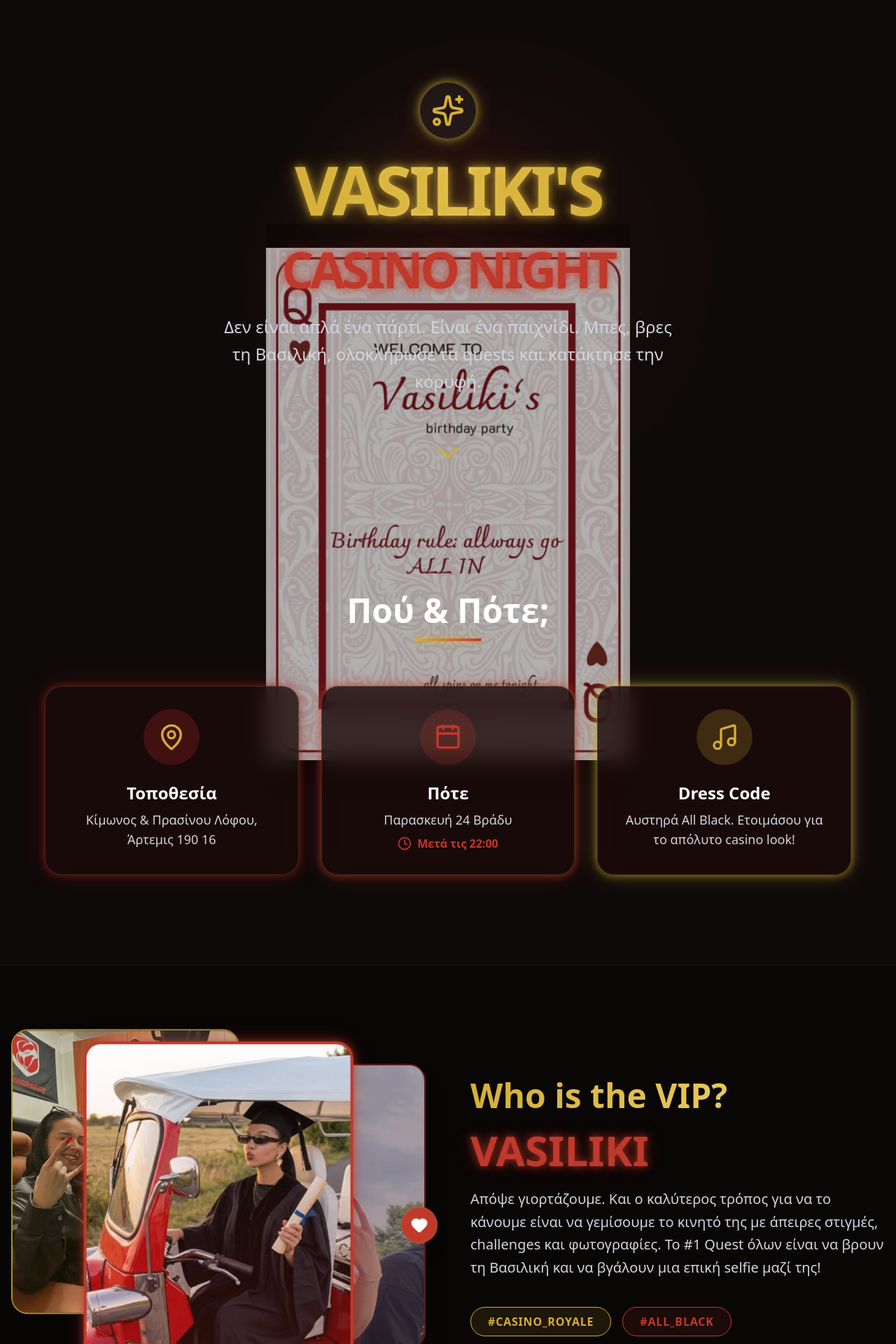
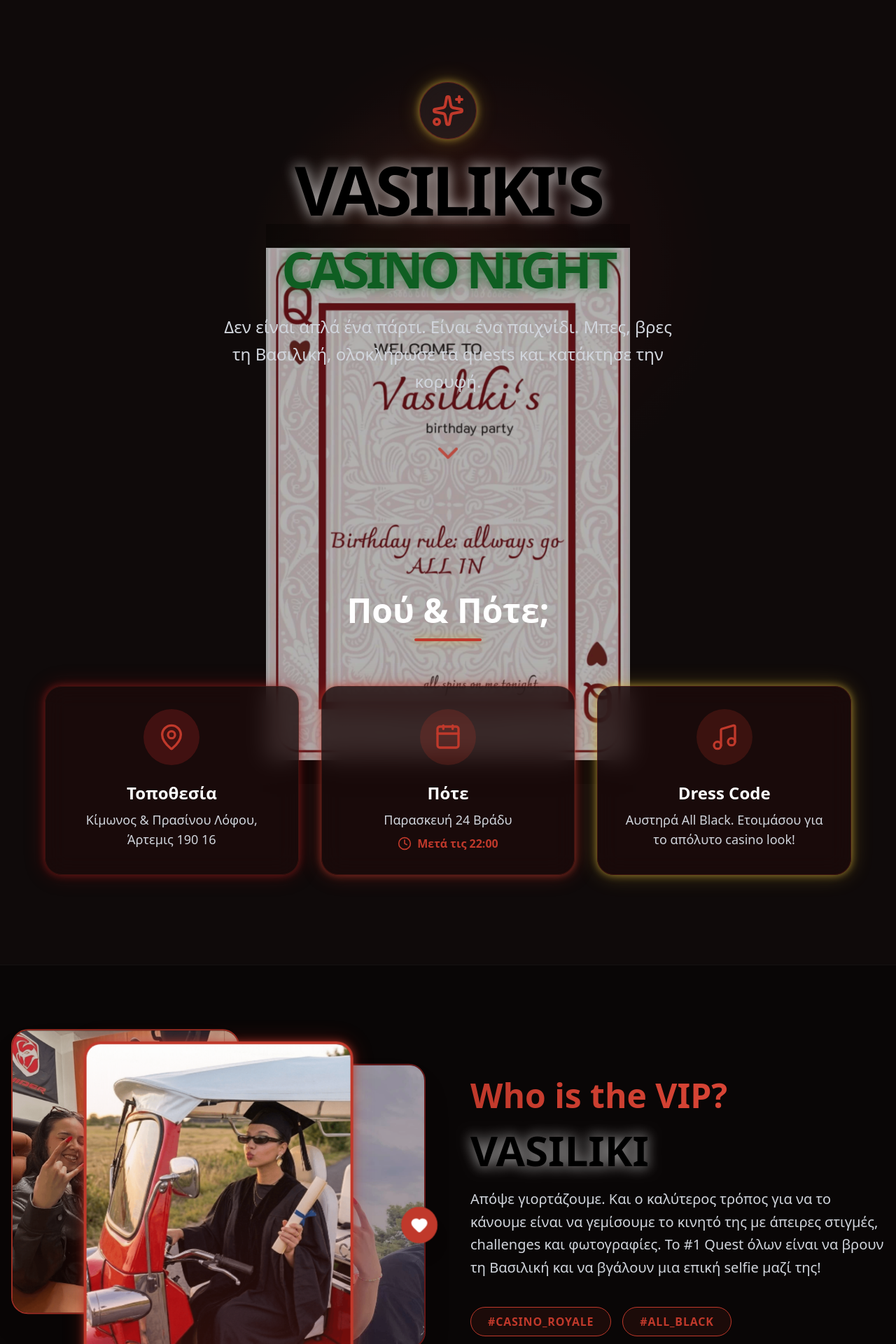
Before and after one commit to gamwmanos/vasos-party-app, a Next.js app: page / in a window 1280 px wide. Shown: the part 80-2000 px from the top of the page at 70% size. Built offline with nearby package versions, Linux system fonts and the light colour scheme.

Commit message:
Update title colors and replace gold with red

```diff
--- a/src/app/dashboard/page.tsx
+++ b/src/app/dashboard/page.tsx
@@ -75,7 +75,7 @@ export default function Dashboard() {
       <header className="flex items-center justify-between py-4 mb-6 border-b border-white/10">
         <div>
           <p className="text-gray-400 text-sm">Player</p>
-          <h2 className="text-2xl font-bold text-transparent bg-clip-text bg-gradient-to-r from-[#d4af37] to-[#f5d76e] text-glow-cyan">
+          <h2 className="text-2xl font-bold text-transparent bg-clip-text bg-gradient-to-r from-[#c0392b] to-[#e74c3c] text-glow-cyan">
             {userName}
           </h2>
         </div>
@@ -86,7 +86,7 @@ export default function Dashboard() {
           <button onClick={() => router.push("/gallery")} className="p-3 bg-white/5 rounded-full border border-white/10 text-[#c0392b] hover:bg-white/10 transition-colors">
             <ImageIcon className="w-6 h-6" />
           </button>
-          <button onClick={() => router.push("/leaderboard")} className="p-3 bg-white/5 rounded-full border border-white/10 text-[#d4af37] hover:bg-white/10 transition-colors">
+          <button onClick={() => router.push("/leaderboard")} className="p-3 bg-white/5 rounded-full border border-white/10 text-[#c0392b] hover:bg-white/10 transition-colors">
             <Trophy className="w-6 h-6" />
           </button>
         </div>
--- a/src/app/gallery/page.tsx
+++ b/src/app/gallery/page.tsx
@@ -92,7 +92,7 @@ export default function Gallery() {
         <button onClick={() => router.push("/dashboard")} className="p-2 bg-white/5 rounded-full text-white hover:bg-white/10">
           <ArrowLeft className="w-6 h-6" />
         </button>
-        <h2 className="text-3xl font-bold text-transparent bg-clip-text bg-gradient-to-r from-[#d4af37] to-[#c0392b] text-glow-cyan">
+        <h2 className="text-3xl font-bold text-transparent bg-clip-text bg-gradient-to-r from-[#c0392b] to-[#c0392b] text-glow-cyan">
           Live Gallery
         </h2>
       </header>
@@ -108,7 +108,7 @@ export default function Gallery() {
             return (
               <div key={quest.id} className="space-y-4">
                 <div className="border-b border-white/10 pb-2">
-                  <h3 className="text-xl font-bold text-[#d4af37]">{quest.title}</h3>
+                  <h3 className="text-xl font-bold text-[#c0392b]">{quest.title}</h3>
                   <p className="text-sm text-gray-400">{quest.description}</p>
                 </div>
 
--- a/src/app/globals.css
+++ b/src/app/globals.css
@@ -3,15 +3,15 @@
 @theme {
   /* Casino Red/Gold Palette */
   --color-casino-red: #c0392b;
-  --color-casino-gold: #d4af37;
+  --color-casino-gold: #c0392b;
   --color-casino-deep: #7f1d1d;
   --color-casino-ruby: #991b1b;
-  --color-casino-light: #fde68a;
+  --color-casino-light: #e74c3c;
 
   /* Aliases for legacy references */
   --color-neon-pink: #c0392b;
   --color-neon-purple: #991b1b;
-  --color-neon-cyan: #d4af37;
+  --color-neon-cyan: #c0392b;
 
   --color-bg-dark: #0f0a0a;
   --color-bg-card: #1c0a0a;
--- a/src/app/leaderboard/page.tsx
+++ b/src/app/leaderboard/page.tsx
@@ -49,7 +49,7 @@ export default function Leaderboard() {
         <button onClick={() => router.push("/dashboard")} className="p-2 bg-white/5 rounded-full text-white hover:bg-white/10">
           <ArrowLeft className="w-6 h-6" />
         </button>
-        <h2 className="text-3xl font-bold text-transparent bg-clip-text bg-gradient-to-r from-[#d4af37] to-[#c0392b] text-glow-cyan">
+        <h2 className="text-3xl font-bold text-transparent bg-clip-text bg-gradient-to-r from-[#c0392b] to-[#c0392b] text-glow-cyan">
           Leaderboard
         </h2>
       </header>
@@ -79,7 +79,7 @@ export default function Leaderboard() {
               </div>
 
               <div className="z-10 flex flex-col items-end">
-                <span className="text-3xl font-black text-[#d4af37] text-glow-cyan">{leader.score}</span>
+                <span className="text-3xl font-black text-[#c0392b] text-glow-cyan">{leader.score}</span>
                 <span className="text-xs text-gray-400 font-medium uppercase tracking-wider">Quests</span>
               </div>
             </motion.div>
--- a/src/app/page.tsx
+++ b/src/app/page.tsx
@@ -85,9 +85,9 @@ export default function Home() {
               backgroundImage: `repeating-linear-gradient(0deg, transparent, transparent 28px, rgba(212,175,55,0.12) 28px, rgba(212,175,55,0.12) 29px), repeating-linear-gradient(90deg, transparent, transparent 28px, rgba(212,175,55,0.06) 28px, rgba(212,175,55,0.06) 29px)`
             }} />
             <div className="absolute inset-0 flex flex-col items-center justify-center gap-8 opacity-40">
-              {['♠','♥','♦','♣','♠','♥','♦','♣'].map((s,i) => <span key={i} className="text-4xl" style={{color: i%2===0 ? '#d4af37' : '#c0392b'}}>{s}</span>)}
+              {['♠','♥','♦','♣','♠','♥','♦','♣'].map((s,i) => <span key={i} className="text-4xl" style={{color: i%2===0 ? '#c0392b' : '#c0392b'}}>{s}</span>)}
             </div>
-            <div className="absolute right-0 top-0 bottom-0 w-1 bg-gradient-to-b from-transparent via-[#d4af37] to-transparent opacity-60" />
+            <div className="absolute right-0 top-0 bottom-0 w-1 bg-gradient-to-b from-transparent via-[#c0392b] to-transparent opacity-60" />
           </div>
           {/* Center: the image fully visible */}
           <div className="relative h-full" style={{ width: 'min(65vh, 100vw)', flexShrink: 0 }}>
@@ -107,9 +107,9 @@ export default function Home() {
               backgroundImage: `repeating-linear-gradient(0deg, transparent, transparent 28px, rgba(212,175,55,0.12) 28px, rgba(212,175,55,0.12) 29px), repeating-linear-gradient(90deg, transparent, transparent 28px, rgba(212,175,55,0.06) 28px, rgba(212,175,55,0.06) 29px)`
             }} />
             <div className="absolute inset-0 flex flex-col items-center justify-center gap-8 opacity-40">
-              {['♣','♦','♥','♠','♣','♦','♥','♠'].map((s,i) => <span key={i} className="text-4xl" style={{color: i%2===0 ? '#d4af37' : '#c0392b'}}>{s}</span>)}
+              {['♣','♦','♥','♠','♣','♦','♥','♠'].map((s,i) => <span key={i} className="text-4xl" style={{color: i%2===0 ? '#c0392b' : '#c0392b'}}>{s}</span>)}
             </div>
-            <div className="absolute left-0 top-0 bottom-0 w-1 bg-gradient-to-b from-transparent via-[#d4af37] to-transparent opacity-60" />
+            <div className="absolute left-0 top-0 bottom-0 w-1 bg-gradient-to-b from-transparent via-[#c0392b] to-transparent opacity-60" />
           </div>
         </motion.div>
 
@@ -120,8 +120,8 @@ export default function Home() {
             transition={{ duration: 1, ease: "easeOut" }}
             className="mb-6 flex justify-center"
           >
-            <div className="p-4 bg-white/5 backdrop-blur-xl border border-[#d4af37]/40 rounded-full glow-cyan">
-              <Sparkles className="w-12 h-12 text-[#d4af37]" />
+            <div className="p-4 bg-white/5 backdrop-blur-xl border border-[#c0392b]/40 rounded-full glow-cyan">
+              <Sparkles className="w-12 h-12 text-[#c0392b]" />
             </div>
           </motion.div>
 
@@ -131,10 +131,10 @@ export default function Home() {
             transition={{ duration: 0.8, delay: 0.2 }}
             className="text-6xl md:text-8xl font-black mb-6 tracking-tighter"
           >
-            <span className="text-transparent bg-clip-text bg-gradient-to-r from-[#d4af37] via-[#f5d76e] to-[#d4af37] text-glow-cyan block mb-2">
+            <span className="text-black drop-shadow-[0_0_10px_rgba(255,255,255,0.8)] block mb-2">
               VASILIKI'S
             </span>
-            <span className="text-[#c0392b] text-glow-pink text-5xl md:text-7xl">CASINO NIGHT</span>
+            <span className="text-[#0f5e22] drop-shadow-[0_0_8px_rgba(15,94,34,0.8)] text-5xl md:text-7xl">CASINO NIGHT</span>
           </motion.h1>
 
           <motion.p
@@ -170,7 +170,7 @@ export default function Home() {
             className="text-center mb-16"
           >
             <h2 className="text-4xl md:text-5xl font-bold text-white mb-4">Πού & Πότε;</h2>
-            <div className="w-24 h-1 bg-gradient-to-r from-[#d4af37] to-[#c0392b] mx-auto rounded-full glow-cyan"></div>
+            <div className="w-24 h-1 bg-gradient-to-r from-[#c0392b] to-[#c0392b] mx-auto rounded-full glow-cyan"></div>
           </motion.div>
 
           <div className="grid md:grid-cols-3 gap-8">
@@ -180,10 +180,10 @@ export default function Home() {
               whileInView={{ opacity: 1, x: 0 }}
               viewport={{ once: true }}
               transition={{ delay: 0.1 }}
-              className="bg-black/60 md:bg-[#1c0a0a]/80 backdrop-blur-sm md:backdrop-blur-lg border border-[#d4af37]/20 rounded-3xl p-8 flex flex-col items-center text-center hover:bg-[#1c0a0a] transition-all hover:-translate-y-2 glow-purple group"
+              className="bg-black/60 md:bg-[#1c0a0a]/80 backdrop-blur-sm md:backdrop-blur-lg border border-[#c0392b]/20 rounded-3xl p-8 flex flex-col items-center text-center hover:bg-[#1c0a0a] transition-all hover:-translate-y-2 glow-purple group"
             >
               <div className="w-20 h-20 rounded-full bg-[#7f1d1d]/40 flex items-center justify-center mb-6 group-hover:bg-[#7f1d1d]/60 transition-colors">
-                <MapPin className="w-10 h-10 text-[#d4af37]" />
+                <MapPin className="w-10 h-10 text-[#c0392b]" />
               </div>
               <h3 className="text-2xl font-bold text-white mb-2">Τοποθεσία</h3>
               <p className="text-gray-300 text-lg">
@@ -197,7 +197,7 @@ export default function Home() {
               whileInView={{ opacity: 1, y: 0 }}
               viewport={{ once: true }}
               transition={{ delay: 0.2 }}
-              className="bg-black/60 md:bg-[#1c0a0a]/80 backdrop-blur-sm md:backdrop-blur-lg border border-[#d4af37]/20 rounded-3xl p-8 flex flex-col items-center text-center hover:bg-[#1c0a0a] transition-all hover:-translate-y-2 glow-pink group"
+              className="bg-black/60 md:bg-[#1c0a0a]/80 backdrop-blur-sm md:backdrop-blur-lg border border-[#c0392b]/20 rounded-3xl p-8 flex flex-col items-center text-center hover:bg-[#1c0a0a] transition-all hover:-translate-y-2 glow-pink group"
             >
               <div className="w-20 h-20 rounded-full bg-[#c0392b]/20 flex items-center justify-center mb-6 group-hover:bg-[#c0392b]/40 transition-colors">
                 <Calendar className="w-10 h-10 text-[#c0392b]" />
@@ -216,10 +216,10 @@ export default function Home() {
               whileInView={{ opacity: 1, x: 0 }}
               viewport={{ once: true }}
               transition={{ delay: 0.3 }}
-              className="bg-black/60 md:bg-[#1c0a0a]/80 backdrop-blur-sm md:backdrop-blur-lg border border-[#d4af37]/20 rounded-3xl p-8 flex flex-col items-center text-center hover:bg-[#1c0a0a] transition-all hover:-translate-y-2 glow-cyan group"
+              className="bg-black/60 md:bg-[#1c0a0a]/80 backdrop-blur-sm md:backdrop-blur-lg border border-[#c0392b]/20 rounded-3xl p-8 flex flex-col items-center text-center hover:bg-[#1c0a0a] transition-all hover:-translate-y-2 glow-cyan group"
             >
-              <div className="w-20 h-20 rounded-full bg-[#d4af37]/20 flex items-center justify-center mb-6 group-hover:bg-[#d4af37]/30 transition-colors">
-                <Music className="w-10 h-10 text-[#d4af37]" />
+              <div className="w-20 h-20 rounded-full bg-[#c0392b]/20 flex items-center justify-center mb-6 group-hover:bg-[#c0392b]/30 transition-colors">
+                <Music className="w-10 h-10 text-[#c0392b]" />
               </div>
               <h3 className="text-2xl font-bold text-white mb-2">Dress Code</h3>
               <p className="text-gray-300 text-lg">
@@ -244,10 +244,10 @@ export default function Home() {
             <motion.div
               animate={{ y: [-5, 5, -5] }}
               transition={{ repeat: Infinity, duration: 6, ease: "easeInOut" }}
-              className="absolute top-0 left-0 w-[55%] aspect-[4/5] rounded-3xl overflow-hidden border-2 border-[#d4af37] shadow-2xl z-10 opacity-80 hover:opacity-100 transition-opacity hover:z-50"
+              className="absolute top-0 left-0 w-[55%] aspect-[4/5] rounded-3xl overflow-hidden border-2 border-[#c0392b] shadow-2xl z-10 opacity-80 hover:opacity-100 transition-opacity hover:z-50"
             >
               <Image src="/IMG_2251.png" alt="Vasiliki 1" fill sizes="(max-width: 768px) 55vw, 30vw" className="object-cover" />
-              <div className="absolute inset-0 bg-[#d4af37]/10"></div>
+              <div className="absolute inset-0 bg-[#c0392b]/10"></div>
             </motion.div>
 
             {/* Image 2 (Back right) */}
@@ -274,23 +274,23 @@ export default function Home() {
             <motion.div
               animate={{ scale: [1, 1.2, 1] }}
               transition={{ repeat: Infinity, duration: 2, ease: "easeInOut" }}
-              className="absolute top-1/2 -right-4 bg-[#c0392b] p-3 rounded-full shadow-xl border border-[#d4af37]/30 z-40"
+              className="absolute top-1/2 -right-4 bg-[#c0392b] p-3 rounded-full shadow-xl border border-[#c0392b]/30 z-40"
             >
               <Heart className="w-6 h-6 text-white fill-white" />
             </motion.div>
           </motion.div>
 
           <div className="w-full md:w-1/2 space-y-6 text-center md:text-left">
-            <h2 className="text-5xl font-black text-transparent bg-clip-text bg-gradient-to-r from-[#d4af37] to-[#f5d76e]">
+            <h2 className="text-5xl font-black text-transparent bg-clip-text bg-gradient-to-r from-[#c0392b] to-[#e74c3c]">
               Who is the VIP?
             </h2>
-            <h3 className="text-6xl font-black text-[#c0392b] text-glow-pink">VASILIKI</h3>
+            <h3 className="text-6xl font-black text-black drop-shadow-[0_0_10px_rgba(255,255,255,0.8)]">VASILIKI</h3>
             <p className="text-xl text-gray-300 leading-relaxed">
               Απόψε γιορτάζουμε. Και ο καλύτερος τρόπος για να το κάνουμε είναι να γεμίσουμε το κινητό της με άπειρες στιγμές, challenges και φωτογραφίες. Το #1 Quest όλων είναι να βρουν τη Βασιλική και να βγάλουν μια επική selfie μαζί της!
             </p>
 
             <div className="flex flex-wrap gap-4 justify-center md:justify-start pt-4">
-              <span className="px-6 py-2 rounded-full bg-[#d4af37]/10 border border-[#d4af37] text-[#d4af37] font-bold tracking-wider">#CASINO_ROYALE</span>
+              <span className="px-6 py-2 rounded-full bg-[#c0392b]/10 border border-[#c0392b] text-[#c0392b] font-bold tracking-wider">#CASINO_ROYALE</span>
               <span className="px-6 py-2 rounded-full bg-[#c0392b]/10 border border-[#c0392b] text-[#c0392b] font-bold tracking-wider">#ALL_BLACK</span>
             </div>
           </div>
@@ -322,7 +322,7 @@ export default function Home() {
             >
               <div className="w-32 h-32 flex-shrink-0 bg-[#7f1d1d]/30 rounded-full border-2 border-[#c0392b] flex items-center justify-center glow-purple relative">
                 <span className="absolute -top-4 -left-4 w-12 h-12 bg-[#c0392b] rounded-full flex items-center justify-center text-2xl font-bold">1</span>
-                <Sparkles className="w-16 h-16 text-[#d4af37]" />
+                <Sparkles className="w-16 h-16 text-[#c0392b]" />
               </div>
               <div>
                 <h3 className="text-3xl font-bold text-white mb-3">Δες τα Quests</h3>
@@ -354,9 +354,9 @@ export default function Home() {
               viewport={{ once: true, margin: "-100px" }}
               className="flex flex-col md:flex-row items-center gap-8 md:gap-16"
             >
-              <div className="w-32 h-32 flex-shrink-0 bg-[#d4af37]/20 rounded-full border-2 border-[#d4af37] flex items-center justify-center glow-cyan relative">
-                <span className="absolute -top-4 -left-4 w-12 h-12 bg-[#d4af37] rounded-full flex items-center justify-center text-2xl font-bold text-black">3</span>
-                <Trophy className="w-16 h-16 text-[#d4af37]" />
+              <div className="w-32 h-32 flex-shrink-0 bg-[#c0392b]/20 rounded-full border-2 border-[#c0392b] flex items-center justify-center glow-cyan relative">
+                <span className="absolute -top-4 -left-4 w-12 h-12 bg-[#c0392b] rounded-full flex items-center justify-center text-2xl font-bold text-black">3</span>
+                <Trophy className="w-16 h-16 text-[#c0392b]" />
               </div>
               <div>
                 <h3 className="text-3xl font-bold text-white mb-3">Ανέβα στο Leaderboard</h3>
@@ -375,10 +375,10 @@ export default function Home() {
           initial={{ opacity: 0, scale: 0.9 }}
           whileInView={{ opacity: 1, scale: 1 }}
           viewport={{ once: true }}
-          className="w-full max-w-lg bg-[#0f0505]/80 backdrop-blur-2xl p-10 rounded-[2.5rem] border border-[#d4af37]/40 glow-cyan relative z-10"
+          className="w-full max-w-lg bg-[#0f0505]/80 backdrop-blur-2xl p-10 rounded-[2.5rem] border border-[#c0392b]/40 glow-cyan relative z-10"
         >
           <div className="text-center mb-8">
-            <Star className="w-12 h-12 text-[#d4af37] mx-auto mb-4 animate-pulse" />
+            <Star className="w-12 h-12 text-[#c0392b] mx-auto mb-4 animate-pulse" />
             <h2 className="text-4xl font-black text-white mb-2">Ready?</h2>
             <p className="text-gray-400">Βάλε το όνομά σου για να μπεις στο παιχνίδι.</p>
           </div>
@@ -388,7 +388,7 @@ export default function Home() {
               <p className="text-xl text-gray-300">Έχεις ήδη μπει ως <strong className="text-neon-cyan">{existingName}</strong></p>
               <button
                 onClick={() => router.push("/dashboard")}
-                className="w-full py-5 rounded-2xl bg-gradient-to-r from-[#c0392b] via-[#7f1d1d] to-[#d4af37] text-white font-black text-2xl hover:opacity-90 hover:scale-[1.02] active:scale-95 transition-all glow-pink"
+                className="w-full py-5 rounded-2xl bg-gradient-to-r from-[#c0392b] via-[#7f1d1d] to-[#c0392b] text-white font-black text-2xl hover:opacity-90 hover:scale-[1.02] active:scale-95 transition-all glow-pink"
               >
                 ΕΠΙΣΤΡΟΦΗ ΣΤΟ ΠΑΙΧΝΙΔΙ
               </button>
@@ -431,7 +431,7 @@ export default function Home() {
                     value={name}
                     onChange={(e) => setName(e.target.value)}
                     placeholder={formMode === "register" ? "Το Όνομά σου (π.χ. Γιώργος)" : "Το Όνομα που είχες βάλει"}
-                    className="w-full px-6 py-5 rounded-2xl bg-white/5 border-2 border-white/10 text-white text-xl placeholder:text-gray-500 focus:outline-none focus:border-[#d4af37] focus:bg-white/10 transition-all text-center font-bold"
+                    className="w-full px-6 py-5 rounded-2xl bg-white/5 border-2 border-white/10 text-white text-xl placeholder:text-gray-500 focus:outline-none focus:border-[#c0392b] focus:bg-white/10 transition-all text-center font-bold"
                     required
                   />
 
@@ -456,7 +456,7 @@ export default function Home() {
 
                 <button
                   type="submit"
-                  className="w-full py-5 rounded-2xl bg-gradient-to-r from-[#c0392b] via-[#7f1d1d] to-[#d4af37] text-white font-black text-2xl hover:opacity-90 hover:scale-[1.02] active:scale-95 transition-all glow-pink mt-4 uppercase"
+                  className="w-full py-5 rounded-2xl bg-gradient-to-r from-[#c0392b] via-[#7f1d1d] to-[#c0392b] text-white font-black text-2xl hover:opacity-90 hover:scale-[1.02] active:scale-95 transition-all glow-pink mt-4 uppercase"
                 >
                   {formMode === "register" ? "JOIN THE PARTY" : "ΕΠΙΣΤΡΟΦΗ"}
                 </button>
--- a/src/components/QuestCard.tsx
+++ b/src/components/QuestCard.tsx
@@ -25,7 +25,7 @@ export default function QuestCard({ quest, status, onComplete, isUploading }: Qu
     <div
       className={clsx(
         "relative overflow-hidden rounded-2xl p-5 transition-all duration-300",
-        status === "completed" && "bg-[#d4af37]/10 border border-[#d4af37] glow-cyan",
+        status === "completed" && "bg-[#c0392b]/10 border border-[#c0392b] glow-cyan",
         status === "active" && "bg-white/10 border border-[#c0392b] glow-pink",
         status === "locked" && "bg-white/5 border border-white/10 opacity-60 grayscale"
       )}
@@ -37,7 +37,7 @@ export default function QuestCard({ quest, status, onComplete, isUploading }: Qu
         </div>
 
         {status === "completed" && (
-          <CheckCircle2 className="w-8 h-8 text-[#d4af37] flex-shrink-0" />
+          <CheckCircle2 className="w-8 h-8 text-[#c0392b] flex-shrink-0" />
         )}
         {status === "locked" && (
           <Lock className="w-6 h-6 text-gray-500 flex-shrink-0 mt-1" />
@@ -62,7 +62,7 @@ export default function QuestCard({ quest, status, onComplete, isUploading }: Qu
 
       {status === "completed" && (
         <div className="mt-5">
-          <label className="flex items-center justify-center gap-2 w-full py-2 px-4 bg-transparent border border-[#d4af37] text-[#d4af37] rounded-xl font-semibold cursor-pointer hover:bg-[#d4af37]/20 transition-colors active:scale-95 text-sm">
+          <label className="flex items-center justify-center gap-2 w-full py-2 px-4 bg-transparent border border-[#c0392b] text-[#c0392b] rounded-xl font-semibold cursor-pointer hover:bg-[#c0392b]/20 transition-colors active:scale-95 text-sm">
             <RefreshCcw className="w-4 h-4" />
             {isUploading ? "Ανέβασμα..." : "Αντικατάσταση Φωτογραφίας"}
             <input
```
Also changed, not shown: src/components/NotificationModal.tsx (+4 -4 lines), based.jpeg (added).
